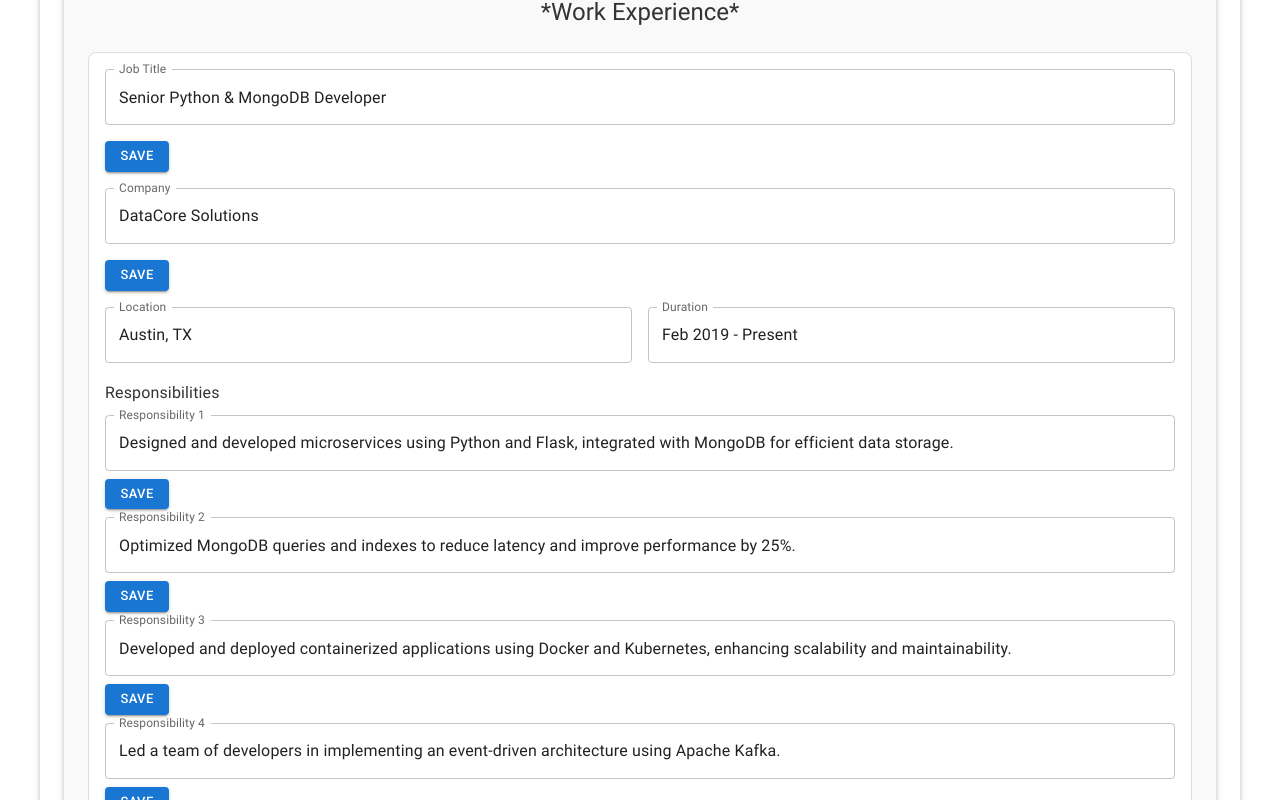
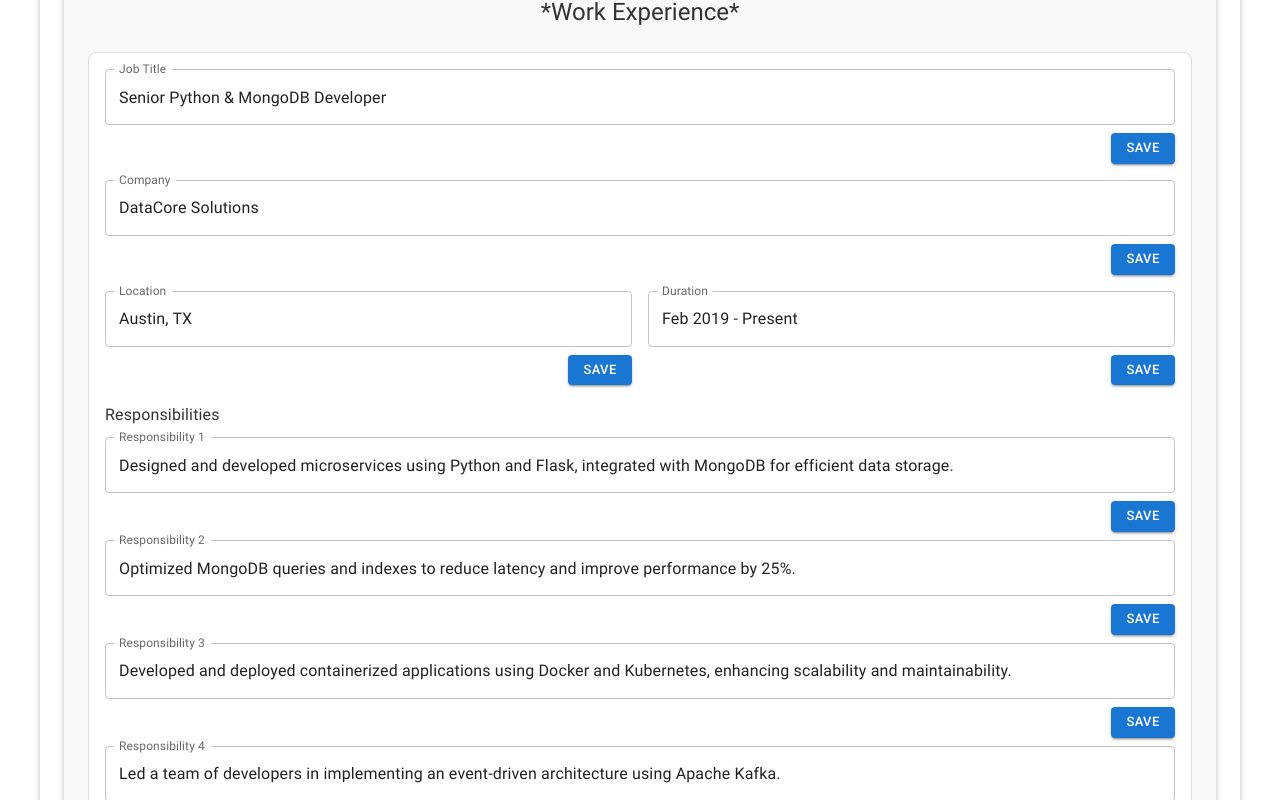
Before and after one commit to jbarachadi/resume-builder, a React (Create React App) app: page / in a window 1280 px wide. Shown: the part 1860-2660 px from the top of the page. Built offline with nearby package versions, Linux system fonts and the light colour scheme; a web font is replaced by a local one.

Commit message:
update: adjust styling

```diff
--- a/src/components/ExperienceForm/index.jsx
+++ b/src/components/ExperienceForm/index.jsx
@@ -40,7 +40,7 @@ const ExperienceForm = ({ data, onChange }) => {
       {data.positions.map((position, index) => (
         <Box key={index} sx={{ mb: 4, p: 2, border: '1px solid #ddd', borderRadius: 2, backgroundColor: '#ffffff' }}>
           <Grid container spacing={2}>
-            <Grid item xs={12}>
+            <Grid item xs={12} sx={{ display: 'flex', flexWrap: 'wrap', justifyContent: 'flex-end' }}>
               <TextField
                 fullWidth
                 label="Job Title"
@@ -53,13 +53,13 @@ const ExperienceForm = ({ data, onChange }) => {
                 variant="contained"
                 color="primary"
                 size="small"
-                sx={{ mt: 1 }}
+                sx={{ px: '10px', py: '4px' }}
                 onClick={() => handleInputChange(index, 'job_title', position.job_title)}
               >
                 Save
               </Button>
             </Grid>
-            <Grid item xs={12}>
+            <Grid item xs={12} sx={{ display: 'flex', flexWrap: 'wrap', justifyContent: 'flex-end' }}>
               <TextField
                 fullWidth
                 label="Company"
@@ -72,35 +72,55 @@ const ExperienceForm = ({ data, onChange }) => {
                 variant="contained"
                 color="primary"
                 size="small"
-                sx={{ mt: 1 }}
+                sx={{ px: '10px', py: '4px' }}
                 onClick={() => handleInputChange(index, 'company', position.company)}
               >
                 Save
               </Button>
             </Grid>
-            <Grid item xs={12} md={6}>
+            <Grid item xs={12} md={6} sx={{ display: 'flex', flexWrap: 'wrap', justifyContent: 'flex-end' }}>
               <TextField
                 fullWidth
                 label="Location"
                 value={position.location}
                 onChange={(e) => handleInputChange(index, 'location', e.target.value)}
                 variant="outlined"
+                sx={{ mb: 1 }}
               />
+              <Button
+                variant="contained"
+                color="primary"
+                size="small"
+                sx={{ px: '10px', py: '4px' }}
+                onClick={() => handleInputChange(index, 'company', position.company)}
+              >
+                Save
+              </Button>
             </Grid>
-            <Grid item xs={12} md={6}>
+            <Grid item xs={12} md={6} sx={{ display: 'flex', flexWrap: 'wrap', justifyContent: 'flex-end' }}>
               <TextField
                 fullWidth
                 label="Duration"
                 value={position.duration}
                 onChange={(e) => handleInputChange(index, 'duration', e.target.value)}
                 variant="outlined"
+                sx={{ mb: 1 }}
               />
+              <Button
+                variant="contained"
+                color="primary"
+                size="small"
+                sx={{ px: '10px', py: '4px' }}
+                onClick={() => handleInputChange(index, 'company', position.company)}
+              >
+                Save
+              </Button>
             </Grid>
           </Grid>
-          <Box sx={{ mt: 2 }}>
+          <Box sx={{ my: 2 }}>
             <Typography variant="subtitle1">Responsibilities</Typography>
             {position.responsibilities.map((resp, respIndex) => (
-              <Box key={respIndex} sx={{ mt: 1 }}>
+              <Box key={respIndex} sx={{ display: 'flex', flexWrap: 'wrap', justifyContent: 'flex-end', mt: 1 }}>
                 <TextField
                   fullWidth
                   label={`Responsibility ${respIndex + 1}`}
@@ -108,12 +128,13 @@ const ExperienceForm = ({ data, onChange }) => {
                   value={resp}
                   onChange={(e) => handleResponsibilityChange(index, respIndex, e.target.value)}
                   variant="outlined"
+                  sx={{ mb: 1 }}
                 />
                 <Button
                   variant="contained"
                   color="primary"
                   size="small"
-                  sx={{ mt: 1 }}
+                  sx={{ px: '10px', py: '4px' }}
                   onClick={() => handleResponsibilityChange(index, respIndex, resp)}
                 >
                   Save
@@ -123,7 +144,7 @@ const ExperienceForm = ({ data, onChange }) => {
             <Button
               variant="contained"
               color="success"
-              sx={{ mt: 2 }}
+              sx={{ width: '100%', mt: 2 }}
               onClick={() => addResponsibility(index)}
             >
               Add Responsibility
@@ -133,6 +154,7 @@ const ExperienceForm = ({ data, onChange }) => {
           <Button
             variant="contained"
             color="error"
+            sx={{ width: '100%' }}
             onClick={() => removePosition(index)}
           >
             Remove Position
```
